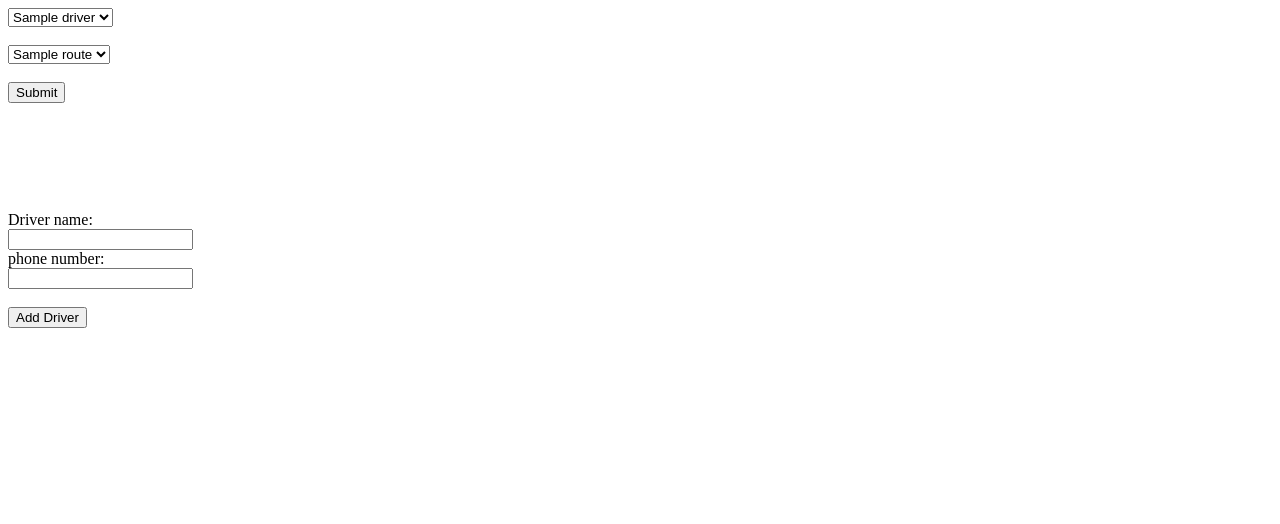
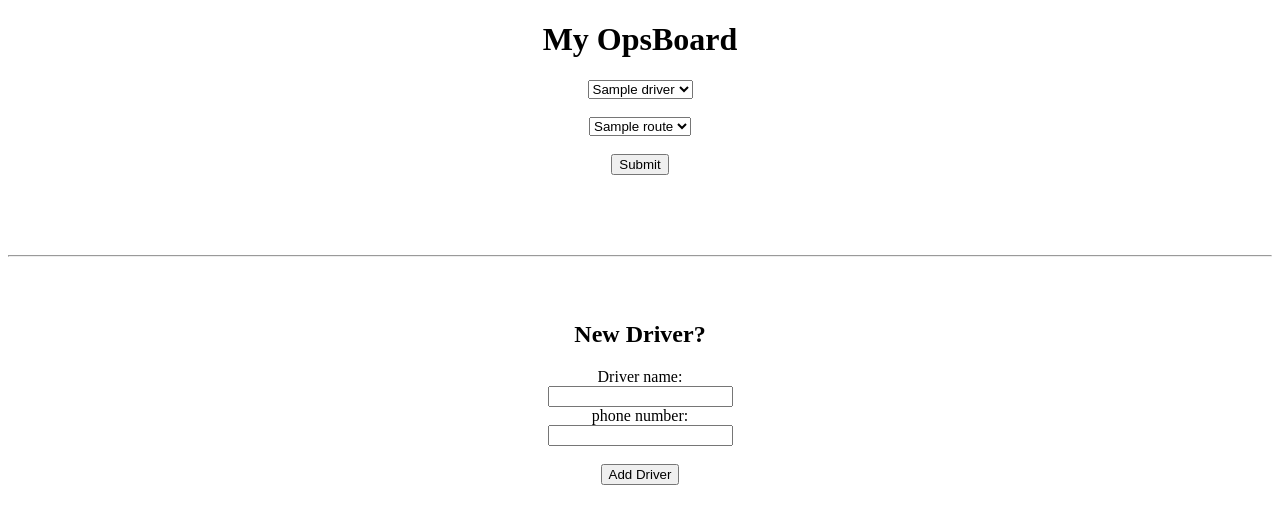
Before and after one commit to Hithyshi/dirver_dashboard_ops, a Django app: template operations/templates/dashboardpage.html in a window 1280 px wide. Shown: the top 524 px of the page. Run offline with Django 3.2, Linux system fonts and the light colour scheme; the template is opened without the code that fills it: most values are stand-ins (such as "Sample title", 1, 10 or a date in 2020).

Commit message:
formatting html

```diff
--- a/operations/templates/dashboardpage.html
+++ b/operations/templates/dashboardpage.html
@@ -1,6 +1,10 @@
 <!DOCTYPE html>
 <html>
 <body>
+
+<center>
+
+<h1>My OpsBoard</h1>
 
 <form action="/operations/savetotrip/" method="POST">
 {% csrf_token %}
@@ -20,7 +24,9 @@
 </form>
 <br><br>
 <br><br>
+<hr>
 <br><br>
+<h2>New Driver?</h2>
 <form action="/operations/savetodriver/" method="POST">
 {% csrf_token %}
   Driver name:<br>
@@ -31,7 +37,7 @@
   <br><br>
   <input type="submit" value="Add Driver">
 </form>
-
+</center>
 
 </body>
 </html>
```
